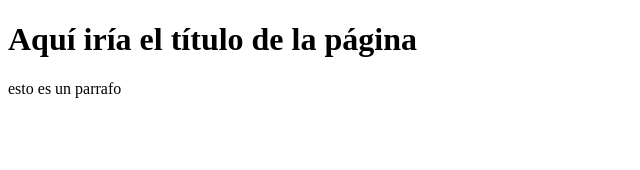
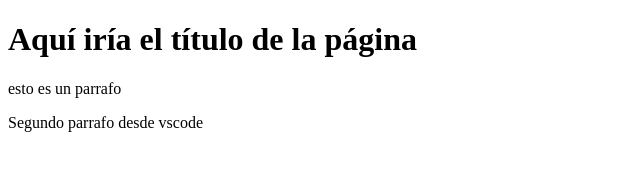
Before and after one commit to hipo9/Proyecto-Empresa-C, a plain HTML site: page index.html in a window 1280 px wide. Shown: the whole page, without its empty margins (0-640 px from the left). Drawn offline with Linux system fonts and the light colour scheme.

Commit message:
Agregando seguno parrafo desde vsdcode

```diff
--- a/index.html
+++ b/index.html
@@ -8,5 +8,7 @@
 <body>
     <h1>Aquí iría el título de la página</h1>
     <p>esto es un parrafo</p>
+
+    <p>Segundo parrafo desde vscode</p>
 </body>
 </html>
```
